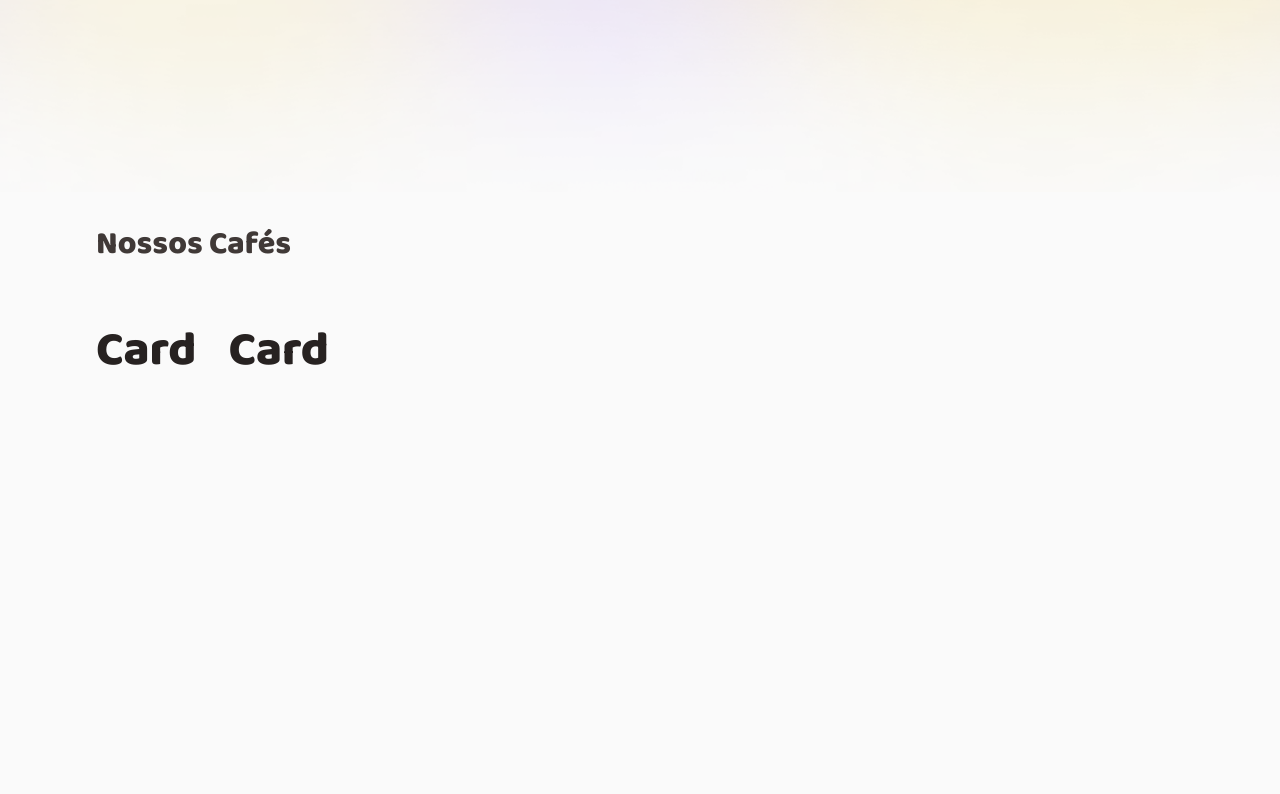
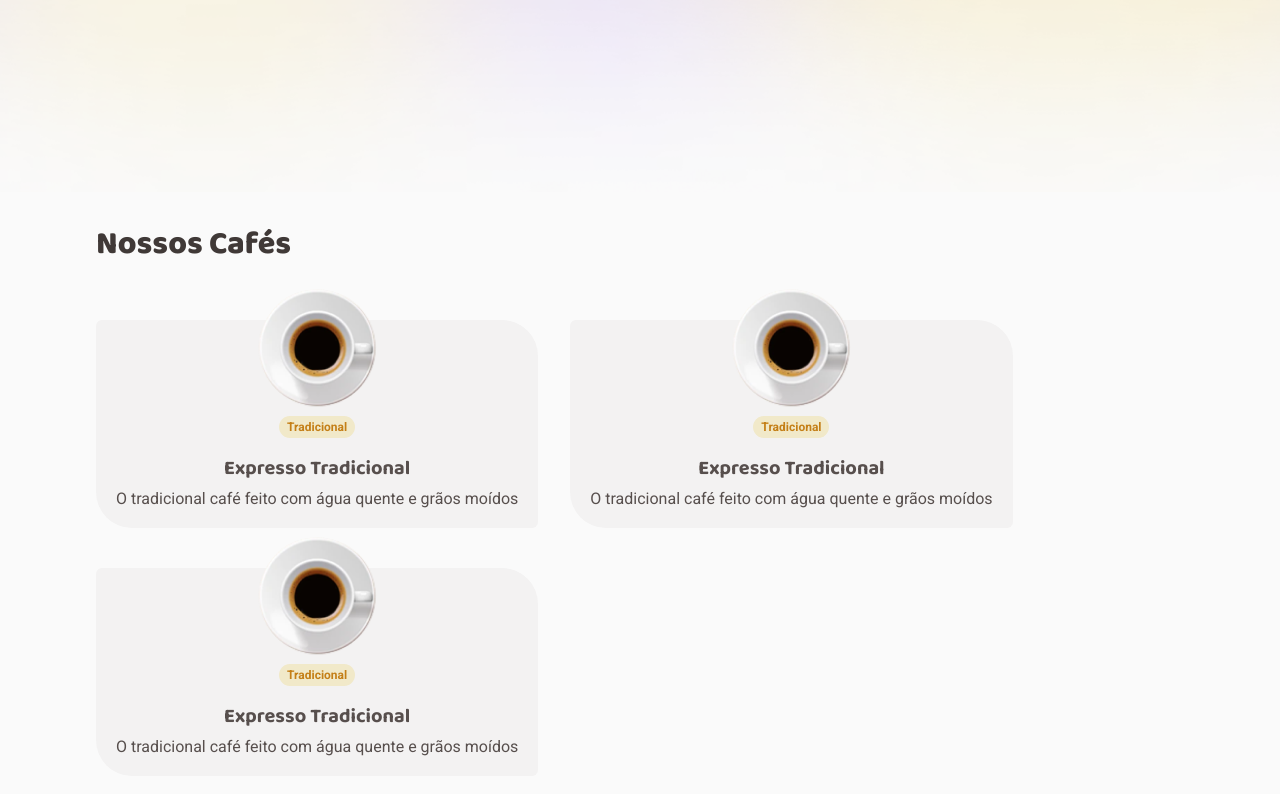
Before and after one commit to RafaelR4mos/ignite-coffee-delivery, a React (Vite) app: page / in a window 1280 px wide. Shown: the part 608-1402 px from the top of the page. Before the commit the page ends 1022 px from the top, so only its background shows below. Built offline with nearby package versions, Linux system fonts and the light colour scheme.

Commit message:
wip in coffee card

```diff
--- a/data.json
+++ b/data.json
@@ -1,5 +1,12 @@
 {
   "coffees": [
+    {
+      "name": "Expresso Tradicional",
+      "tags": ["Tradicional"],
+      "description": "O tradicional café feito com água quente e grãos moídos",
+      "price": 9.9,
+      "coffeeImg": "./coffees/expresso-tradicional.png"
+    },
     {
       "name": "Expresso Tradicional",
       "tags": ["Tradicional"],
--- a/src/components/CoffeeCard/Index.tsx
+++ b/src/components/CoffeeCard/Index.tsx
@@ -1,14 +1,22 @@
 import { ICoffeeData } from "../../utils/commonInterfaces";
+import { CoffeeCardContainer, CoffeeName, CoffeeTag } from "./styles";
 
 interface CoffeCardProps {
-  coffeeData?: ICoffeeData;
+  coffeeData: ICoffeeData;
 }
 
 export function CoffeeCard({ coffeeData }: CoffeCardProps) {
   console.log(coffeeData);
   return (
-    <div>
-      <h1>Card</h1>
-    </div>
+    <CoffeeCardContainer>
+      <img src={coffeeData.coffeeImg} alt={coffeeData.name} />
+      <div>
+        {coffeeData.tags.map((tag) => (
+          <CoffeeTag>{tag}</CoffeeTag>
+        ))}
+      </div>
+      <CoffeeName>{coffeeData.name}</CoffeeName>
+      <p>{coffeeData.description}</p>
+    </CoffeeCardContainer>
   );
 }
--- a/src/components/CoffeeCard/styles.ts
+++ b/src/components/CoffeeCard/styles.ts
@@ -0,0 +1,33 @@
+import styled from "styled-components";
+
+export const CoffeeCardContainer = styled.div`
+  display: flex;
+  flex-direction: column;
+  align-items: center;
+  gap: 0.5rem;
+  border-radius: 6px 36px 6px 36px;
+  background-color: ${(props) => props.theme["base-card"]};
+  padding: 0 1.25rem 1.25rem;
+
+  & img {
+    margin-top: -32px;
+  }
+`;
+
+export const CoffeeName = styled.strong`
+  margin-top: calc(20px - 8px);
+  font-size: 20px;
+  font-weight: 700;
+  font-family: "Baloo 2", sans-serif;
+  line-height: 130%;
+`;
+
+export const CoffeeTag = styled.span`
+  border-radius: 100px;
+  padding: 4px 8px;
+  background-color: ${(props) => props.theme["yellow-light"]};
+
+  font-size: 12px;
+  font-weight: 700;
+  color: ${(props) => props.theme["yellow-dark"]};
+`;
```
